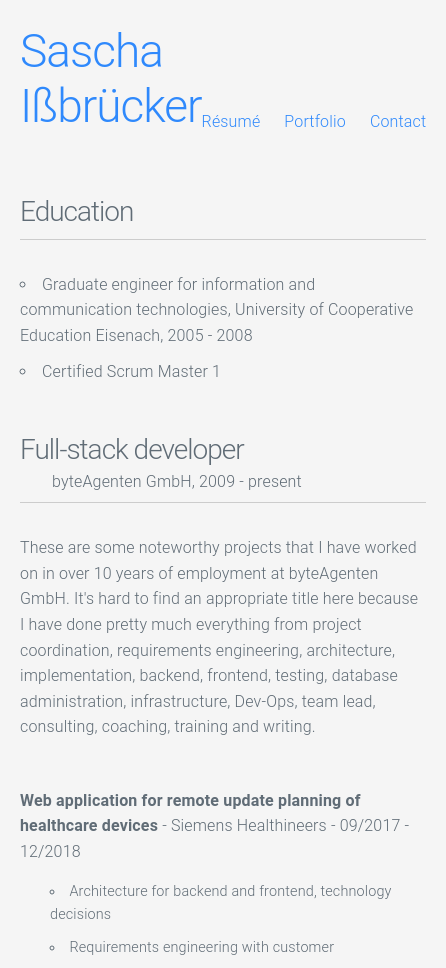
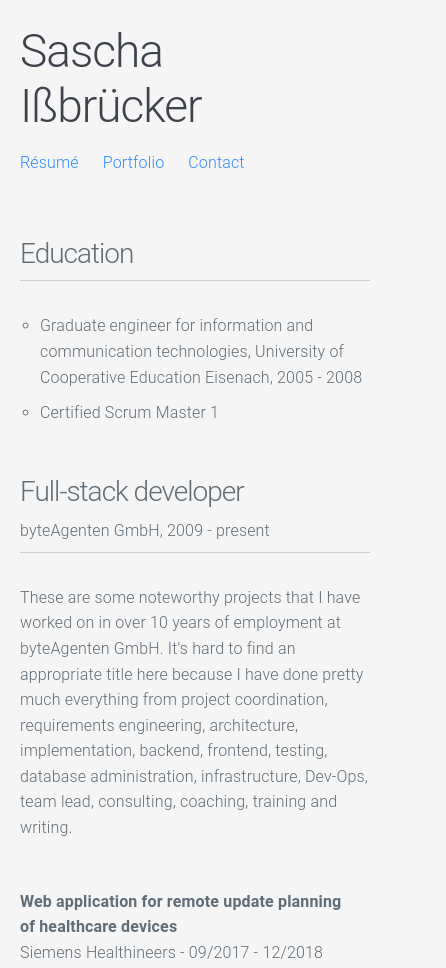
Before and after one commit to sissbruecker/homepage, a Gatsby site: page /resume in a window 390 px wide. Shown: the top 968 px of the page, 446 px wide, since content can reach past the window. Built offline with nearby package versions, Linux system fonts and the light colour scheme; Gatsby itself is replaced by a stand-in of ours.

Commit message:
Improve responsive behavior

```diff
--- a/src/components/header.js
+++ b/src/components/header.js
@@ -5,7 +5,7 @@ import styles from './header.module.css';
 
 const Header = () => (
     <header className={cn('container', styles.header)}>
-        <Link to='/' className={styles.plain}>
+        <Link to='/'>
             <h1>Sascha Ißbrücker</h1>
         </Link>
 
--- a/src/components/header.module.css
+++ b/src/components/header.module.css
@@ -3,6 +3,7 @@
     flex-direction: row;
     justify-content: space-between;
     align-items: flex-end;
+    flex-wrap: wrap;
 
     /*border-bottom: solid 1px #aaa;*/
     margin-top: 0;
@@ -11,10 +12,15 @@
     padding-bottom: 12px;
 }
 
+.header h1 {
+    margin-right: 32px;
+    color: #3d424b;
+}
+
+.header nav {
+    margin-top: 16px;
+}
+
 .nav > *:not(:first-child) {
     margin-left: 24px;
 }
-
-a.plain {
-    /*color: inherit;*/
-}
--- a/src/components/layout.css
+++ b/src/components/layout.css
@@ -39,6 +39,10 @@ td {
     vertical-align: top;
 }
 
+ul {
+    padding-left: 20px;
+    list-style: circle outside;
+}
 
 /* Theme */
 body {
--- a/src/components/project.js
+++ b/src/components/project.js
@@ -1,10 +1,14 @@
 import React from 'react';
+import styles from './project.module.css';
 
-const Project = ({title, customer, time, skills, children}) => {
+const Project = ({ title, customer, time, skills, children }) => {
 
     return (
         <li>
-            <strong dangerouslySetInnerHTML={{__html: title}}/> - {customer} - {time}
+            <div className={styles.title}>
+                <strong dangerouslySetInnerHTML={{ __html: title }}/>
+                <span>{customer} - {time}</span>
+            </div>
             <ul>
                 {children}
             </ul>
--- /dev/null
+++ b/src/components/project.module.css
@@ -0,0 +1,7 @@
+.title > * {
+    display: inline-block;
+}
+
+.title > *:first-child {
+    margin-right: 16px;
+}
--- a/src/components/subtitle.module.css
+++ b/src/components/subtitle.module.css
@@ -8,6 +8,10 @@
     display: inline-block;
 }
 
-.subtitle .label {
-    margin-left: 32px;
+.subtitle h3 {
+    margin-right: 32px;
 }
+
+.subtitle span {
+    margin-top: 8px;
+}
--- a/src/pages/resume.module.css
+++ b/src/pages/resume.module.css
@@ -1,6 +1,7 @@
 .projects {
     margin-top: 48px;
     list-style-type: none;
+    padding-left: 0;
 }
 
 .projects > li {
```
Also changed, not shown: src/pages/portfolio.module.css (+13 -12 lines).
